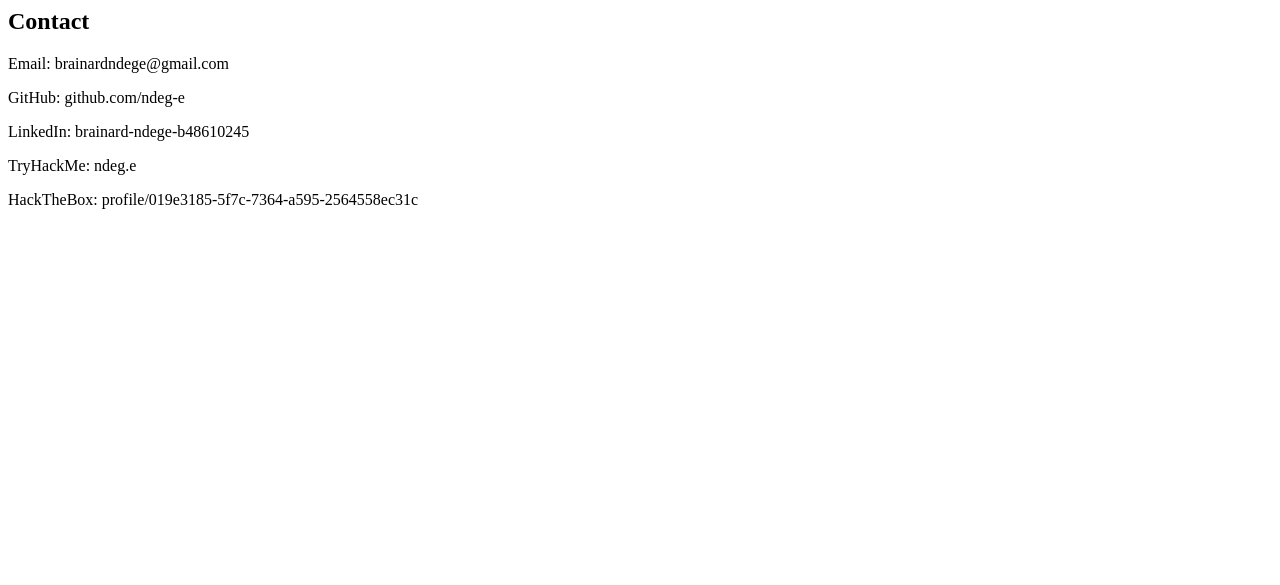
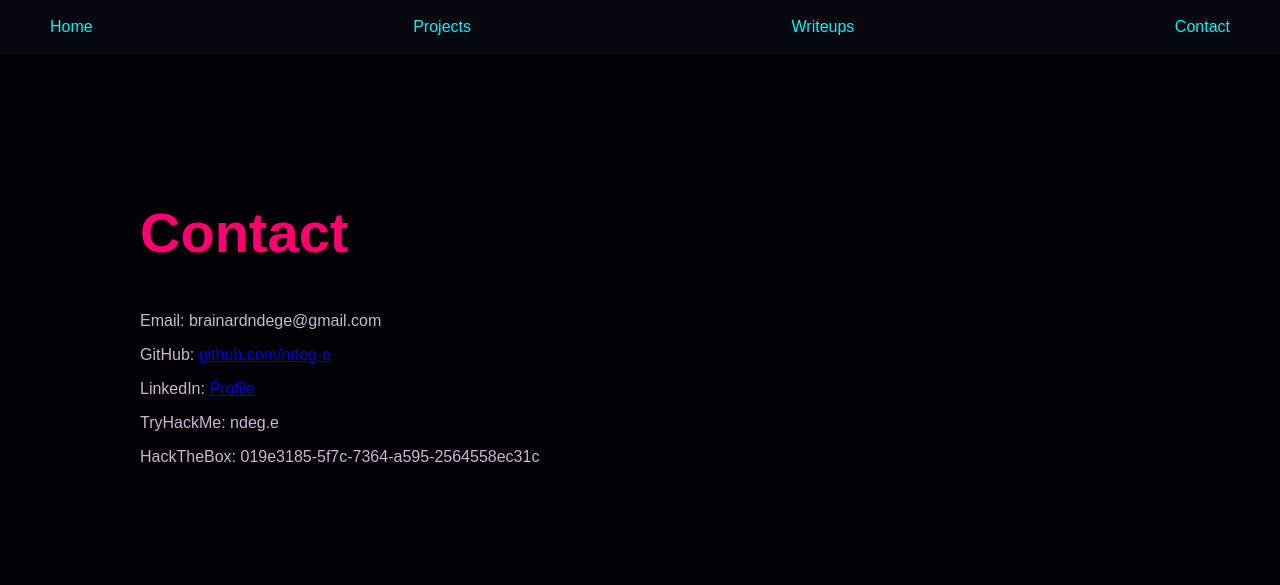
Before and after one commit to ndeg-e/cyber-portfolio, a plain HTML site: page contact.html in a window 1280 px wide. Drawn offline with Linux system fonts and the light colour scheme.

Commit message:
Enhance contact.html with links and formatting
Updated contact information with links for GitHub and LinkedIn.

```diff
--- a/contact.html
+++ b/contact.html
@@ -1,10 +1,39 @@
+<!DOCTYPE html>
+<html lang="en">
+<head>
+  <meta charset="UTF-8">
+  <meta name="viewport" content="width=device-width, initial-scale=1.0">
+
+  <title>Contact // Brainard Ndege</title>
+
+  <!-- IMPORTANT: this is what gives you your design -->
+  <link rel="stylesheet" href="css/style.css">
+</head>
+
+<body>
+
+<nav>
+  <a href="index.html">Home</a>
+  <a href="projects.html">Projects</a>
+  <a href="writeups.html">Writeups</a>
+  <a href="contact.html">Contact</a>
+</nav>
+
 <section class="section">
-<h1>Contact</h1>
 
-<p>Email: brainardndege@gmail.com</p>
-<p>GitHub: github.com/ndeg-e</p>
-<p>LinkedIn: brainard-ndege-b48610245</p>
-<p>TryHackMe: ndeg.e</p>
-<p>HackTheBox: profile/019e3185-5f7c-7364-a595-2564558ec31c</p>
+  <h1>Contact</h1>
+
+  <p>Email: brainardndege@gmail.com</p>
+
+  <p>GitHub: <a href="https://github.com/ndeg-e">github.com/ndeg-e</a></p>
+
+  <p>LinkedIn: <a href="https://www.linkedin.com/in/brainard-ndege-b48610245">Profile</a></p>
+
+  <p>TryHackMe: ndeg.e</p>
+
+  <p>HackTheBox: 019e3185-5f7c-7364-a595-2564558ec31c</p>
 
 </section>
+
+</body>
+</html>
```
